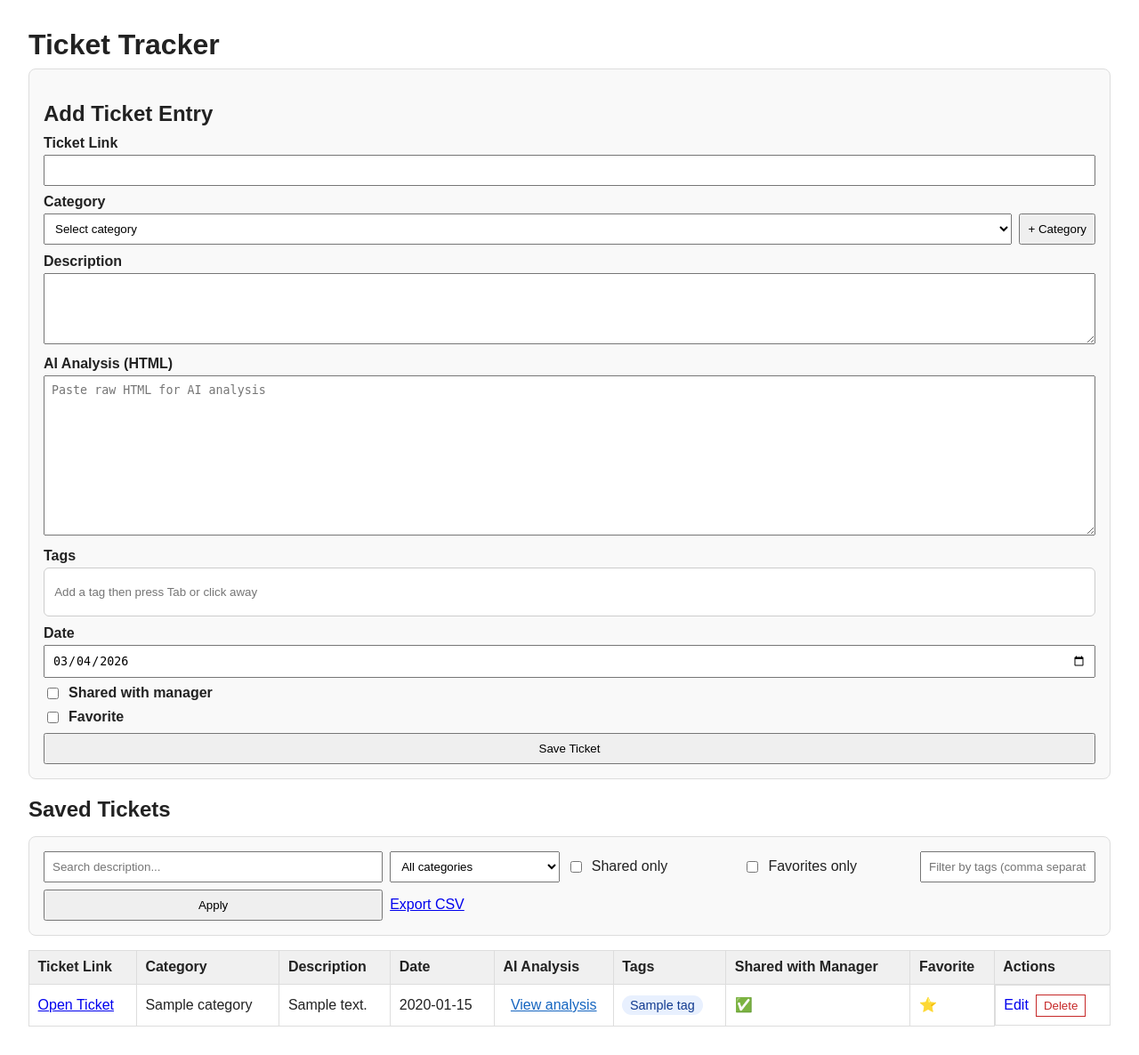
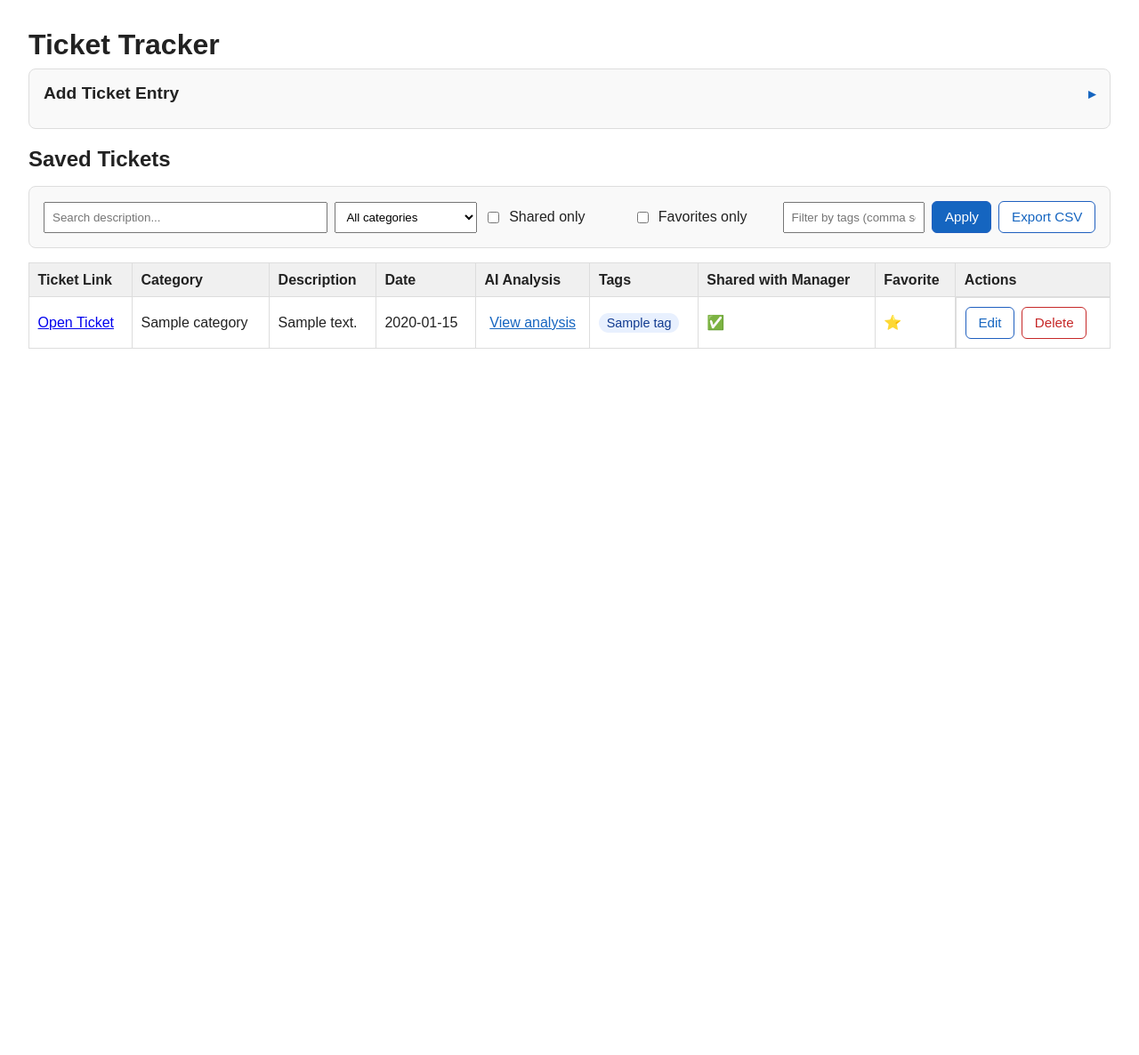
Before and after one commit to Mitchell-13/pack_tracker, a Flask app: page / in a window 1280 px wide. Shown: the whole page at 89% size. After the commit the page ends 392 px from the top, so only its background shows below. Run offline with Flask 3, Linux system fonts and the light colour scheme; tables that the repository leaves empty hold one stand-in row (values such as "Sample post").

Commit message:
Make add-ticket form collapsible and normalize button controls

```diff
--- a/templates/index.html
+++ b/templates/index.html
@@ -14,6 +14,24 @@
     .compact-form h2 { font-size: 1rem; margin-top: 0; }
     label { display: block; margin: 0.6rem 0 0.25rem; font-weight: bold; }
     input, select, textarea, button { width: 100%; padding: 0.5rem; box-sizing: border-box; }
+    button { cursor: pointer; }
+    .btn {
+      display: inline-flex;
+      align-items: center;
+      justify-content: center;
+      width: auto;
+      padding: 0.5rem 0.85rem;
+      border: 1px solid #1f5fbf;
+      border-radius: 6px;
+      background: #1565c0;
+      color: #fff;
+      text-decoration: none;
+      font-size: 0.95rem;
+      line-height: 1.2;
+    }
+    .btn:hover { background: #0f4f96; }
+    .btn.secondary { background: #fff; color: #1565c0; }
+    .btn.secondary:hover { background: #edf4ff; }
     textarea { min-height: 80px; }
     .analysis-input { min-height: 180px; }
     .inline { display: flex; align-items: center; gap: 0.5rem; margin: 0.5rem 0; }
@@ -21,18 +39,37 @@
     .btn-row { display: flex; gap: 0.5rem; }
     .btn-row button { width: auto; }
     .danger { border: 1px solid #c62828; color: #c62828; background: #fff; }
+    .danger:hover { background: #ffecec; }
     table { border-collapse: collapse; width: 100%; }
     th, td { border: 1px solid #ddd; padding: 0.6rem; text-align: left; }
     th { background: #f0f0f0; }
     .sort-links a { margin-right: 0.6rem; }
     .muted { color: #666; font-size: 0.9rem; }
     .controls { margin: 1rem 0; }
-    .controls form { display: grid; grid-template-columns: 2fr 1fr 1fr 1fr auto; gap: 0.5rem; align-items: center; }
+    .controls form { display: grid; grid-template-columns: 2fr 1fr 1fr 1fr 1fr auto auto; gap: 0.5rem; align-items: center; }
     .controls label { margin: 0; font-weight: normal; }
     .actions { display: flex; gap: 0.5rem; align-items: center; }
     .actions a { text-decoration: none; }
     .actions form { border: 0; background: transparent; padding: 0; }
-    .actions button { width: auto; padding: 0.25rem 0.5rem; }
+    .actions button { width: auto; }
+    .add-ticket-panel summary {
+      list-style: none;
+      display: flex;
+      align-items: center;
+      justify-content: space-between;
+      cursor: pointer;
+      margin-bottom: 0.75rem;
+      font-size: 1.2rem;
+      font-weight: bold;
+    }
+    .add-ticket-panel summary::-webkit-details-marker { display: none; }
+    .add-ticket-panel summary::after {
+      content: '▸';
+      font-size: 1rem;
+      color: #1565c0;
+      transition: transform 0.15s ease-in-out;
+    }
+    .add-ticket-panel[open] summary::after { transform: rotate(90deg); }
     .analysis-link { color: #1565c0; text-decoration: underline; cursor: pointer; border: 0; background: transparent; padding: 0; font-size: inherit; }
     .modal.hidden { display: none; }
     .modal { position: fixed; inset: 0; background: rgba(0, 0, 0, 0.55); display: flex; align-items: center; justify-content: center; padding: 1rem; z-index: 999; }
@@ -61,7 +98,8 @@
 
   <div class="layout">
     <form action="{{ url_for('add_ticket') }}" method="post">
-      <h2>Add Ticket Entry</h2>
+      <details class="add-ticket-panel">
+        <summary>Add Ticket Entry</summary>
       <label for="link">Ticket Link</label>
       <input id="link" name="link" type="url" required />
 
@@ -73,7 +111,7 @@
             <option value="{{ category['id'] }}">{{ category['name'] }}</option>
           {% endfor %}
         </select>
-        <button id="open-category-modal" type="button">+ Category</button>
+        <button id="open-category-modal" class="btn secondary" type="button">+ Category</button>
       </div>
 
       <label for="description">Description</label>
@@ -101,7 +139,8 @@
         Favorite
       </label>
 
-      <button type="submit">Save Ticket</button>
+      <button class="btn" type="submit">Save Ticket</button>
+      </details>
     </form>
   </div>
 
@@ -146,8 +185,8 @@
     </label>
 
     <div class="btn-row">
-      <button type="submit">Update Ticket</button>
-      <a href="{{ url_for('index') }}">Cancel editing</a>
+      <button class="btn" type="submit">Update Ticket</button>
+      <button class="btn secondary" type="submit" formaction="{{ url_for('index') }}" formmethod="get">Cancel editing</button>
     </div>
   </form>
   {% endif %}
@@ -179,8 +218,8 @@
 
       <input name="tags" type="text" placeholder="Filter by tags (comma separated)" value="{{ tag_filter }}" />
 
-      <button type="submit">Apply</button>
-      <a href="{{ url_for('export_tickets', q=description_search, category_id=category_filter, shared_only=1 if shared_only else 0, favorite_only=1 if favorite_only else 0, tags=tag_filter) }}">Export CSV</a>
+      <button class="btn" type="submit">Apply</button>
+      <button class="btn secondary" type="submit" formaction="{{ url_for('export_tickets') }}" formmethod="get">Export CSV</button>
     </form>
   </div>
 
@@ -232,9 +271,19 @@
         <td>{{ '✅' if ticket['shared_with_manager'] else '❌' }}</td>
         <td>{{ '⭐' if ticket['favorite'] else '—' }}</td>
         <td class="actions">
-          <a href="{{ url_for('index', edit_id=ticket['id'], sort_by=sort_by, order=order, q=description_search, category_id=category_filter, shared_only=1 if shared_only else 0, favorite_only=1 if favorite_only else 0, tags=tag_filter) }}">Edit</a>
+          <form method="get" action="{{ url_for('index') }}">
+            <input type="hidden" name="edit_id" value="{{ ticket['id'] }}" />
+            <input type="hidden" name="sort_by" value="{{ sort_by }}" />
+            <input type="hidden" name="order" value="{{ order }}" />
+            <input type="hidden" name="q" value="{{ description_search }}" />
+            <input type="hidden" name="category_id" value="{{ category_filter }}" />
+            <input type="hidden" name="shared_only" value="{{ 1 if shared_only else 0 }}" />
+            <input type="hidden" name="favorite_only" value="{{ 1 if favorite_only else 0 }}" />
+            <input type="hidden" name="tags" value="{{ tag_filter }}" />
+            <button class="btn secondary" type="submit">Edit</button>
+          </form>
           <form action="{{ url_for('delete_ticket', ticket_id=ticket['id']) }}" method="post">
-            <button class="danger" type="submit" onclick="return confirm('Delete this ticket?');">Delete</button>
+            <button class="btn danger" type="submit" onclick="return confirm('Delete this ticket?');">Delete</button>
           </form>
         </td>
       </tr>
```
